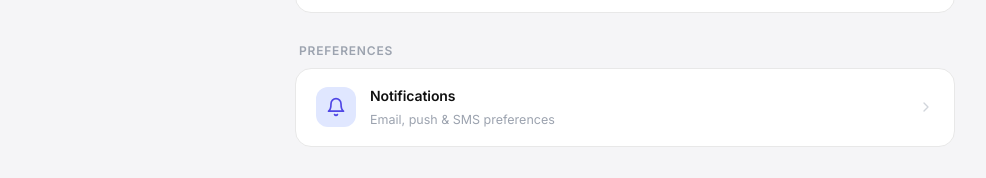
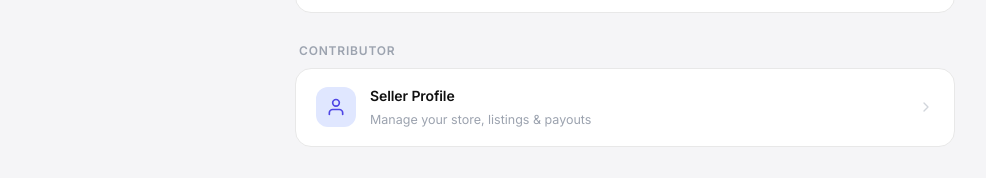
Before and after one commit to amitihere/Devops, a React (Vite) app in the folder client/: page /settings in a window 1280 px wide. Shown: the part 730-908 px from the top of the page, without its empty margins (15-1001 px from the left). Built offline with nearby package versions, Linux system fonts and the light colour scheme; no server answers.

Commit message:
seetings page has been adjusted by adding seller profile in one of the sections

```diff
--- a/client/src/App.jsx
+++ b/client/src/App.jsx
@@ -37,7 +37,7 @@ function App() {
       <Route path="/login" element={<Login />} />
       <Route path="/signup" element={<Login />} />
       <Route path="/cart" element={<Shopcart />} />
-      <Route path="/seller" element={<SellerDashboard />} />
+      <Route path="/seller-profile" element={<SellerDashboard />} />
       <Route path="/settings" element={<Settings />} />
     </Routes>
   )
--- a/client/src/pages/SellerDashboard.jsx
+++ b/client/src/pages/SellerDashboard.jsx
@@ -4,13 +4,13 @@ import { FiChevronLeft, FiFilePlus, FiShoppingBag } from 'react-icons/fi';
 import './SellerDashboard.css';
 
 const SELLER = {
-    name: 'Priya Sharma',
-    email: 'priya@thriftvault.in',
+    name: 'Default',
+    email: 'default@thriftvault.in',
     phone: '+91 98765 43210',
     location: 'Mumbai, Maharashtra',
-    storeName: 'ThriftByPriya',
+    storeName: 'ThriftByDefault',
     joined: 'January 2024',
-    upi: 'priya@upi',
+    upi: 'default@upi',
 };
 
 export default function SellerDashboard() {
--- a/client/src/pages/Settings.jsx
+++ b/client/src/pages/Settings.jsx
@@ -27,9 +27,9 @@ const sections = [
         ],
     },
     {
-        title: 'Preferences',
+        title: 'Contributor',
         items: [
-            { id: 'notifications', icon: FiBell, color: 'indigo', label: 'Notifications', desc: 'Email, push & SMS preferences' },
+            { id: 'seller-profile', icon: FiUser, color: 'indigo', label: 'Seller Profile', desc: 'Manage your store, listings & payouts' },
         ],
     },
     {
@@ -88,7 +88,7 @@ export default function Settings() {
                         <h2 className="settings-section-title">{section.title}</h2>
                         <div className="settings-list">
                             {section.items.map(item => (
-                                <div className="settings-item" key={item.id} id={`setting-${item.id}`} role="button" tabIndex={0}>
+                                <div className="settings-item" key={item.id} id={`setting-${item.id}`} role="button" tabIndex={0} onClick={() => navigate(`/${item.id}`)}>
                                     <div className={`settings-item-icon settings-icon--${item.color}`}>
                                         <item.icon size={20} />
                                     </div>
```
